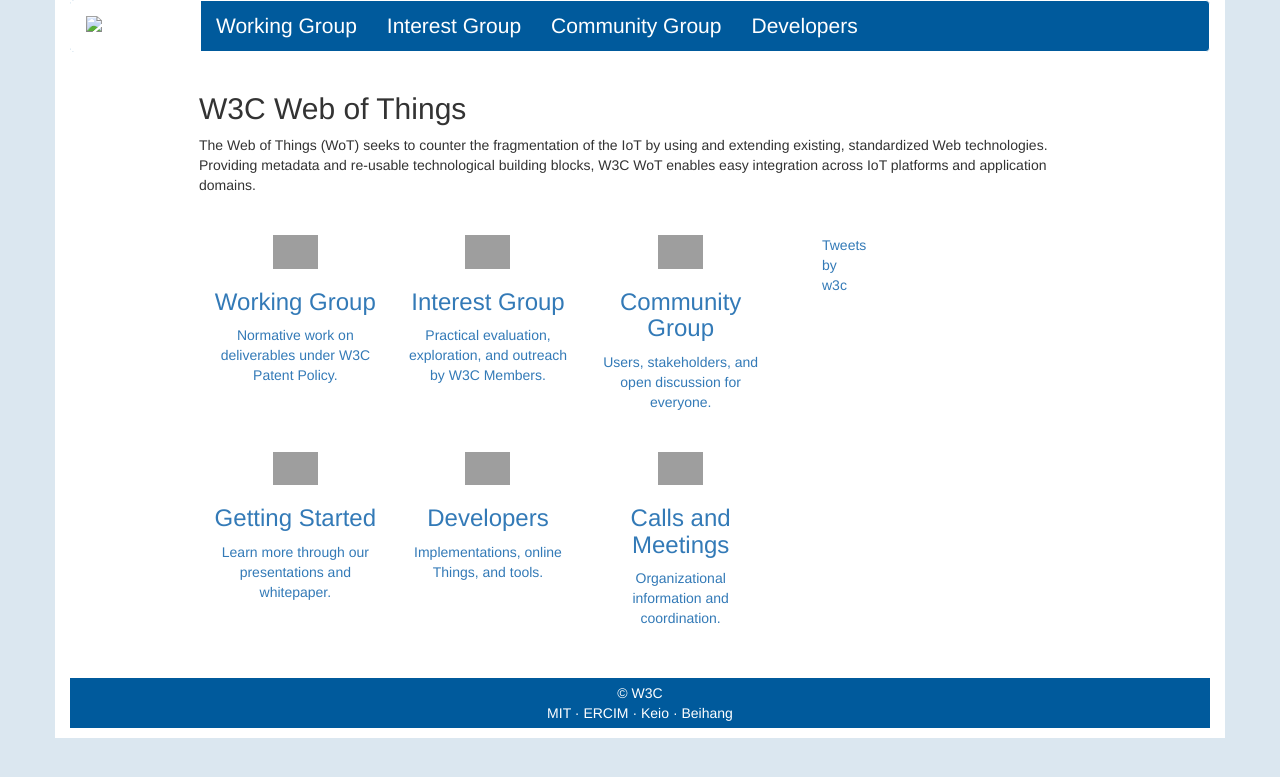
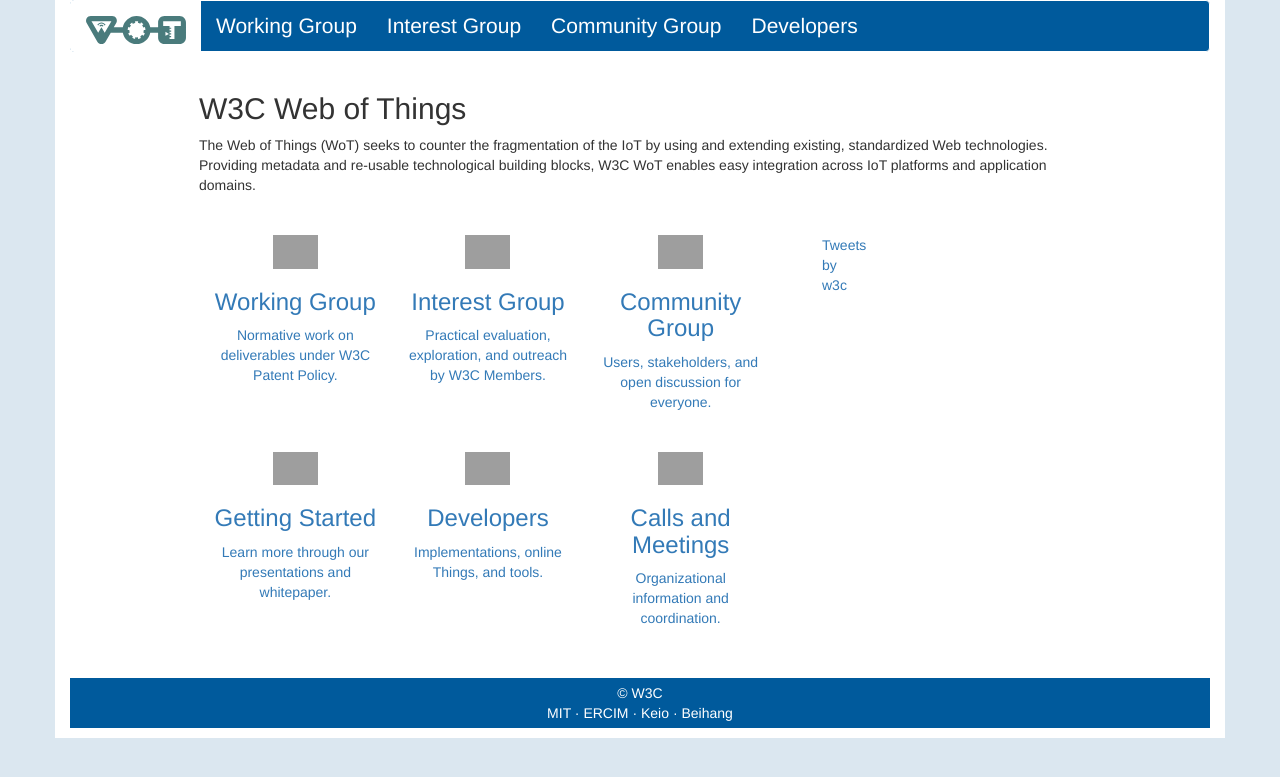
Before and after one commit to w3c/wot-marketing, a Jekyll site: the page built from docs/index.html, in a window 1280 px wide. Shown: the top 777 px of the page. Built offline with Jekyll 4.4.1, drawn with Linux system fonts in a browser that asks for light colours; nearby versions of some CDN libraries; comment, search, counter and statistics services are not loaded; grey boxes are pictures that could not be loaded.

Commit message:
remove duplicated wot-marketing folders

```diff
--- a/docs/_layouts/default.html
+++ b/docs/_layouts/default.html
@@ -38,9 +38,9 @@
               <span class="icon-bar"></span>
               <span class="icon-bar"></span>
             </button>
-            <a class="navbar-brand bg-white" href="wot-marketing/" style="background-color: white">
+            <a class="navbar-brand bg-white" href="/" style="background-color: white">
 				<!-- WoT <br />-->
-				<img src="wot-marketing/images/logo-mini.svg" alt="WoT" width="100" />
+				<img src="/images/logo-mini.svg" alt="WoT" width="100" />
 			</a>
 
           </div>
```
